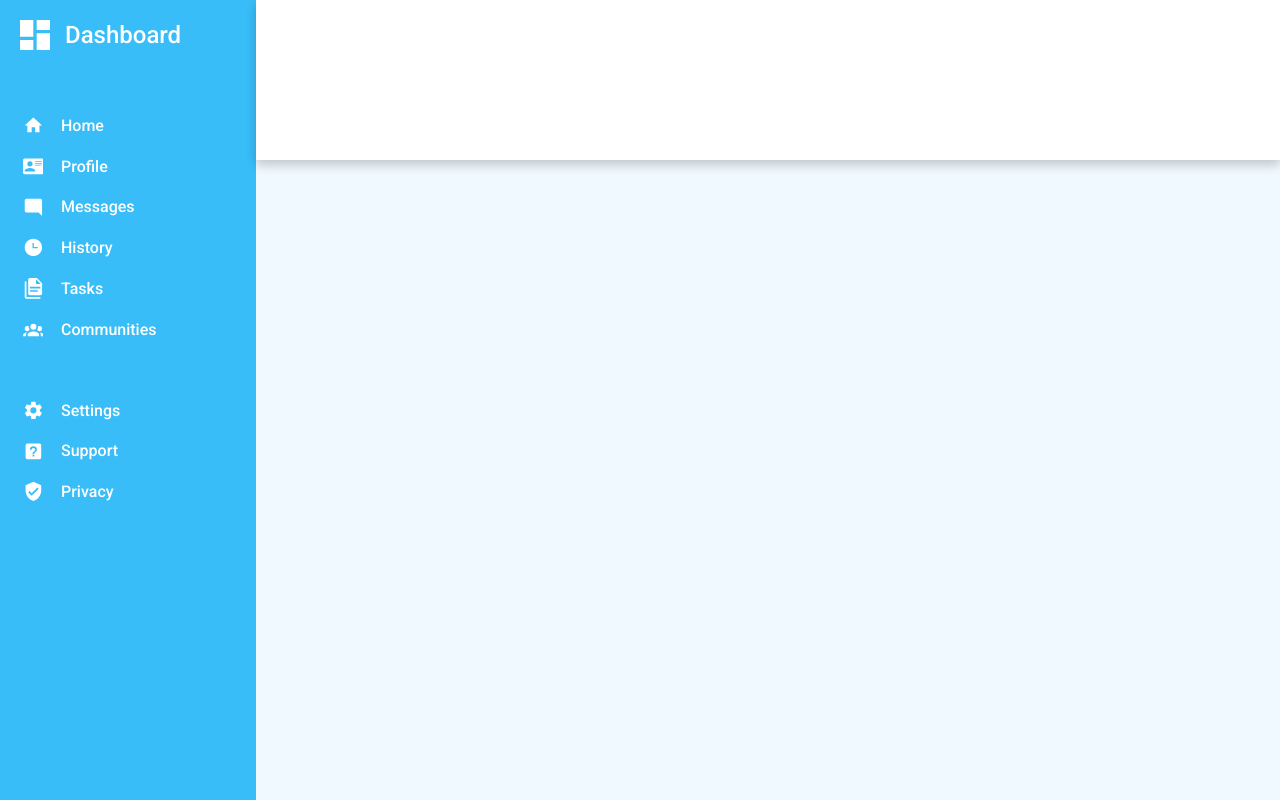
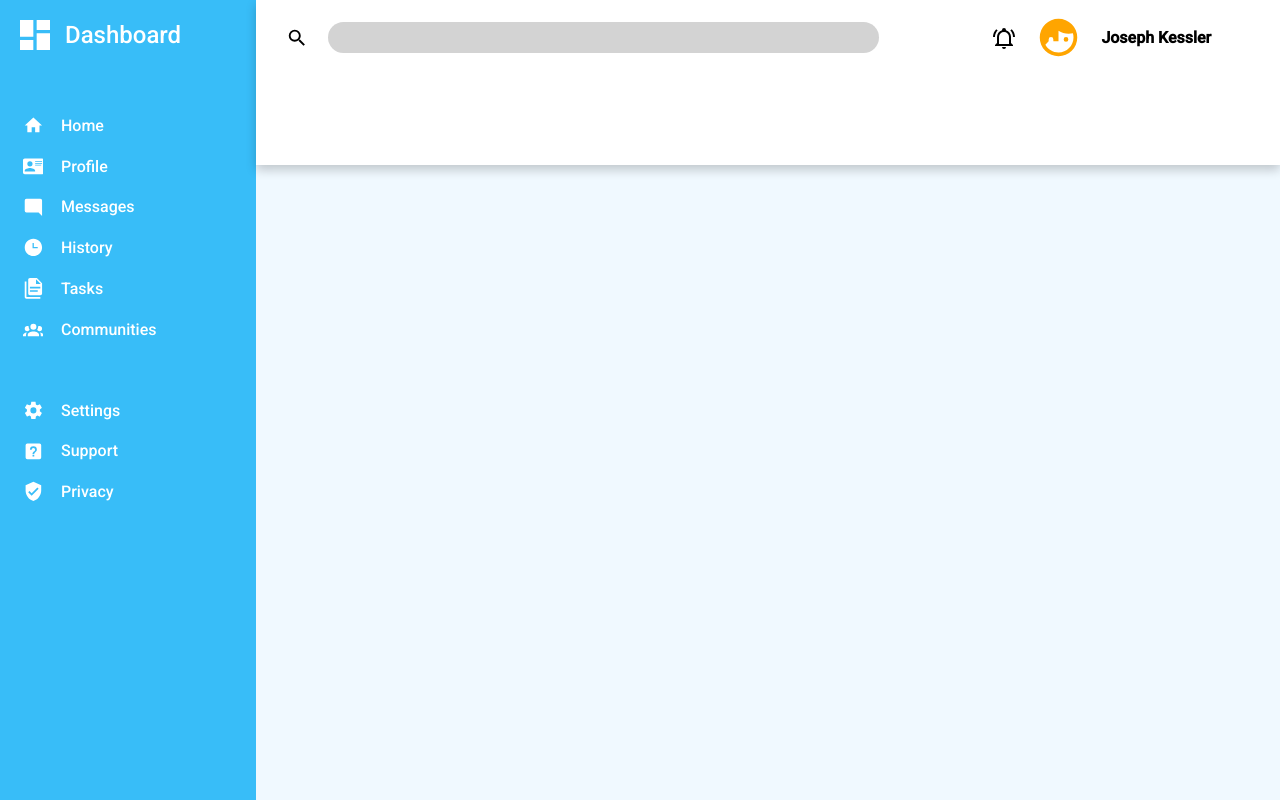
Before and after one commit to Kesslerjx/admin-dashboard, a plain HTML site: page index.html in a window 1280 px wide. Drawn offline with Linux system fonts and the light colour scheme.

Commit message:
Finish top part of the header

```diff
--- a/index.html
+++ b/index.html
@@ -14,6 +14,28 @@
 
     <div class="container">
         <header>
+
+            <div class="header-top">
+                <div class="header-search">
+                    <svg style="width:24px;height:24px" viewBox="0 0 24 24">
+                        <path fill="currentColor" d="M9.5,3A6.5,6.5 0 0,1 16,9.5C16,11.11 15.41,12.59 14.44,13.73L14.71,14H15.5L20.5,19L19,20.5L14,15.5V14.71L13.73,14.44C12.59,15.41 11.11,16 9.5,16A6.5,6.5 0 0,1 3,9.5A6.5,6.5 0 0,1 9.5,3M9.5,5C7,5 5,7 5,9.5C5,12 7,14 9.5,14C12,14 14,12 14,9.5C14,7 12,5 9.5,5Z" />
+                    </svg>
+                    <input type="text" id="search-text">
+                </div>
+                <div class="header-profile">
+                    <svg style="width:24px;height:24px" viewBox="0 0 24 24">
+                        <path fill="currentColor" d="M10,21H14A2,2 0 0,1 12,23A2,2 0 0,1 10,21M21,19V20H3V19L5,17V11C5,7.9 7.03,5.17 10,4.29C10,4.19 10,4.1 10,4A2,2 0 0,1 12,2A2,2 0 0,1 14,4C14,4.1 14,4.19 14,4.29C16.97,5.17 19,7.9 19,11V17L21,19M17,11A5,5 0 0,0 12,6A5,5 0 0,0 7,11V18H17V11M19.75,3.19L18.33,4.61C20.04,6.3 21,8.6 21,11H23C23,8.07 21.84,5.25 19.75,3.19M1,11H3C3,8.6 3.96,6.3 5.67,4.61L4.25,3.19C2.16,5.25 1,8.07 1,11Z" />
+                    </svg>
+                    <svg style="width:45px;color:orange;" viewBox="0 0 24 24">
+                        <path fill="currentColor" d="M12,2A10,10 0 0,0 2,12A10,10 0 0,0 12,22A10,10 0 0,0 22,12A10,10 0 0,0 12,2M12,8.39C13.57,9.4 15.42,10 17.42,10C18.2,10 18.95,9.91 19.67,9.74C19.88,10.45 20,11.21 20,12C20,16.41 16.41,20 12,20C9,20 6.39,18.34 5,15.89L6.75,14V13A1.25,1.25 0 0,1 8,11.75A1.25,1.25 0 0,1 9.25,13V14H12M16,11.75A1.25,1.25 0 0,0 14.75,13A1.25,1.25 0 0,0 16,14.25A1.25,1.25 0 0,0 17.25,13A1.25,1.25 0 0,0 16,11.75Z" />
+                    </svg>
+                    <span>Joseph Kessler</span>
+                </div>
+            </div>
+
+            <div class="header-bottom">
+
+            </div>
 
         </header>
 
--- a/styles.css
+++ b/styles.css
@@ -17,12 +17,60 @@ body {
     width: 100vw;
 }
 
+/* HEADER CSS */
+
 header {
     grid-column: 2 / 6;
     background-color: white;
     z-index: 100;
     box-shadow: 0px 5px 10px rgb(0 0 0 / 0.2);
+    display: grid;
+    grid-template-rows: repeat(3, 1fr);
+    padding: 15px 30px;
 }
+
+.header-top {
+    grid-row: 1 / 2;
+    display: grid;
+    grid-template-columns: 2fr 1fr;
+    gap: 75px;
+}
+
+.header-search {
+    display: flex;
+    align-items: center;
+    gap: 20px;
+}
+
+#search-text {
+    width: 100%;
+    border-style: none;
+    border-radius: 20px;
+    height: 1.8rem;
+    background-color: lightgray;
+}
+
+.header-profile {
+    display: flex;
+    justify-content: center;
+    align-items: center;
+    gap: 20px;
+}
+
+.header-profile > span {
+    font-size: 1rem;
+    font-weight: bold;
+    padding: 0;
+    margin: 0;
+}
+
+.header-bottom {
+    grid-row: 2 / 4;
+}
+
+/* HEADER CSS */
+
+/* SIDEBAR CSS */
 
 .sidebar {
     grid-column: 1 / 2;
@@ -64,6 +112,8 @@ header {
     width: 100%;
 }
 
+/* SIDEBAR CSS */
+
 main {
     grid-column: 2 / 6;
     grid-row: 2 / 6;
```
